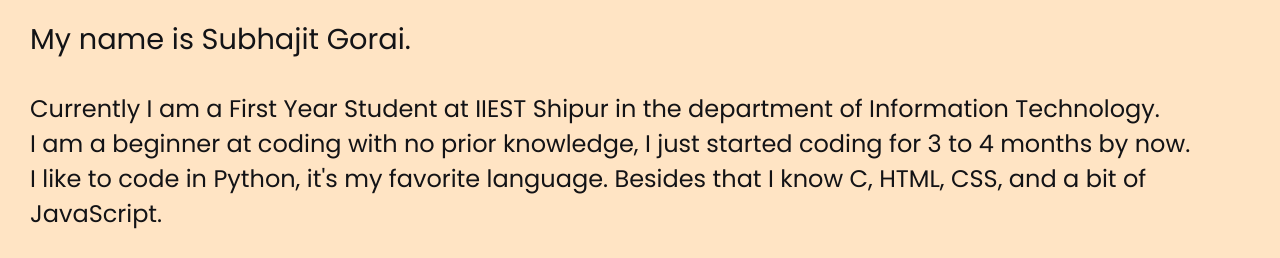
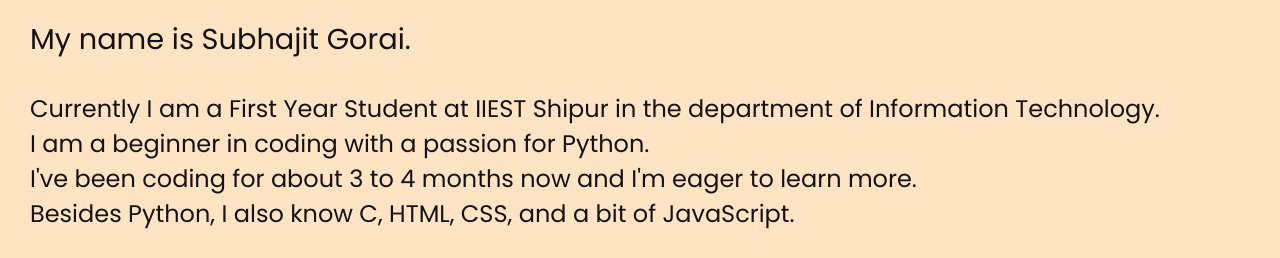
Before and after one commit to Dream-World-Coder/Port-Folio, a plain HTML site: page index.html in a window 1280 px wide. Shown: the part 325-583 px from the top of the page. Drawn offline with Linux system fonts and the light colour scheme.

Commit message:
Update index.html

```diff
--- a/index.html
+++ b/index.html
@@ -3,7 +3,7 @@
 <head>
     <meta charset="UTF-8">
     <meta name="viewport" content="width=device-width, initial-scale=1.0">
-    <title>Subhajit Gorai - Beginner in Coding</title>
+    <title>Subhajit Gorai</title>
     <link rel="stylesheet" href="style.css">
     <script defer src="script.js"></script>
 
@@ -14,8 +14,9 @@
     <h2 id="name"> My name is Subhajit Gorai.</h2>
     <h3 id="intro">
         Currently I am a First Year Student at IIEST Shipur in the department of Information Technology.<br>
-        I am a beginner at coding with no prior knowledge, I just started coding for 3 to 4 months by now.<br>
-        I like to code in Python, it's my favorite language. Besides that I know C, HTML, CSS, and a bit of JavaScript.
+        I am a beginner in coding with a passion for Python.<br>
+        I've been coding for about 3 to 4 months now and I'm eager to learn more.<br>
+        Besides Python, I also know C, HTML, CSS, and a bit of JavaScript.
     </h3>
     <h4 id="exp">Some of My Selected Projects</h4>
 
```
